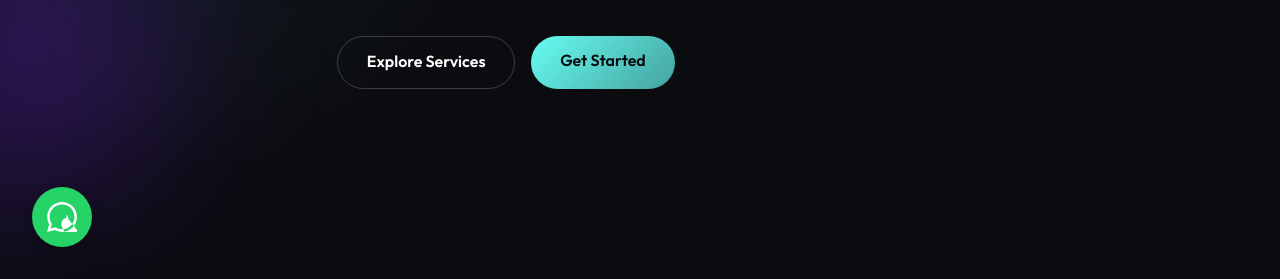
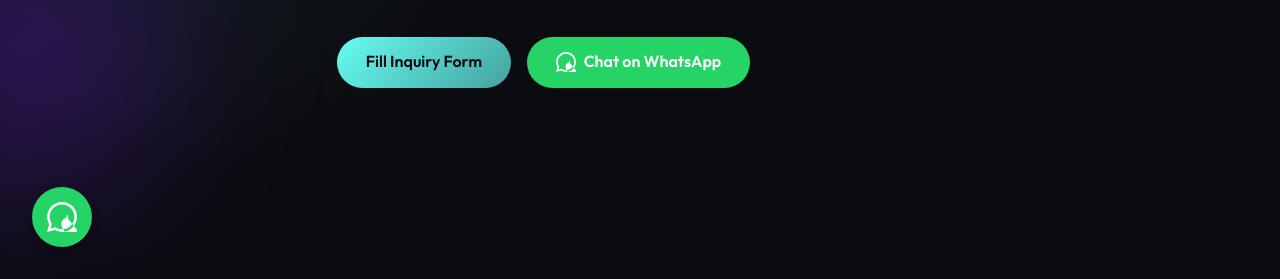
Before and after one commit to coderharjot01/fortune-writers, a website: page index.html in a window 1280 px wide. Shown: the part 521-800 px from the top of the page. Drawn offline with Linux system fonts and the light colour scheme; a web font is replaced by a local one.

Commit message:
Update hero section with Contact Form and WhatsApp buttons

```diff
--- a/index.html
+++ b/index.html
@@ -42,8 +42,15 @@
                 <p class="hero-subtitle">Professional writing assistance for research papers, reports, and patents. We
                     turn your concepts into compelling narratives.</p>
                 <div class="hero-buttons">
-                    <a href="services.html" class="btn-secondary">Explore Services</a>
-                    <a href="#contact" class="btn-primary">Get Started</a>
+                    <a href="#contact" class="btn-primary">Fill Inquiry Form</a>
+                    <a href="https://wa.me/916397841399" target="_blank" class="btn-whatsapp-hero">
+                        <svg xmlns="http://www.w3.org/2000/svg" width="20" height="20" viewBox="0 0 24 24"
+                            fill="currentColor">
+                            <path
+                                d="M.057 24l1.687-6.163c-1.041-1.804-1.588-3.849-1.587-5.946.003-6.556 5.338-11.891 11.893-11.891 3.181.001 6.167 1.24 8.413 3.488 2.245 2.248 3.481 5.236 3.48 8.414-.003 6.557-5.338 11.892-11.893 11.892-1.99-.001-3.951-.5-5.688-1.448l-6.305 1.654zm6.597-3.807c1.676.995 3.276 1.591 5.392 1.592 5.448 0 9.886-4.434 9.889-9.885.002-5.462-4.415-9.89-9.881-9.892-5.452 0-9.887 4.434-9.889 9.884-.001 2.225.651 3.891 1.746 5.634l-.999 3.648 3.742-.981zm11.387-5.464c-.074-.124-.272-.198-.57-.347-.297-.149-1.758-8.683-2.031-.967-.272-.297-.471-.421-.966-.421-.495 0-.867.222-1.312.718-.446.495-1.708 1.609-1.708 3.931 0 2.322 1.684 4.575 1.932 4.922.247.347 3.341 5.105 8.125 7.147 2.872 1.226 3.457 1.011 4.076.953.619-.059 1.981-.811 2.253-1.593.272-.782.272-1.453.198-1.593z" />
+                        </svg>
+                        Chat on WhatsApp
+                    </a>
                 </div>
             </div>
             <div class="hero-background">
--- a/style.css
+++ b/style.css
@@ -611,3 +611,23 @@
     transform: translateY(-5px);
     box-shadow: 0 10px 20px rgba(37, 211, 102, 0.4);
 }
+
+/* Hero WhatsApp Button */
+.btn-whatsapp-hero {
+    background: #25d366;
+    color: #fff;
+    padding: 0.8rem 1.8rem;
+    border-radius: 50px;
+    font-weight: 600;
+    display: inline-flex;
+    align-items: center;
+    gap: 0.5rem;
+    transition: var(--transition);
+}
+
+.btn-whatsapp-hero:hover {
+    background: #1ebc57;
+    transform: translateY(-2px);
+    box-shadow: 0 10px 20px rgba(37, 211, 102, 0.3);
+    color: #fff;
+}
```
